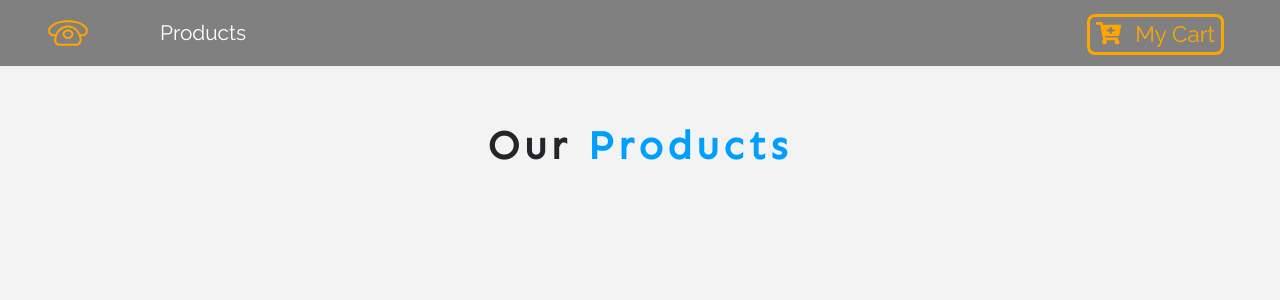
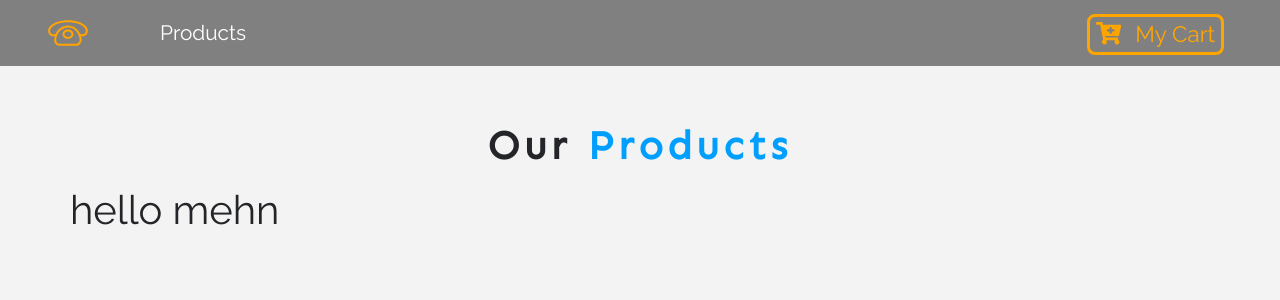
Before and after one commit to ogbeche77/eMarket, a React (Create React App) app: page / in a window 1280 px wide. Shown: the top 300 px of the page. Built offline with nearby package versions, Linux system fonts and the light colour scheme.

Commit message:
proconsume

```diff
--- a/src/components/ProductList.js
+++ b/src/components/ProductList.js
@@ -2,6 +2,7 @@
 import Product from './Product';
 import Title from './Title';
 import {storeProducts} from '../data';
+import {ProductConsumer} from '../context';
 export default class ProductList extends Component {
     state={
         products: storeProducts
@@ -14,7 +15,14 @@
             <div className="container">
             <Title name="our" title="products"/>
 
-            <div className="row"/>
+            <div className="row">
+            <ProductConsumer>
+            {value=>{
+           return <h1> {value}</h1>
+            }}
+
+            </ProductConsumer>
+            </div>
             </div>
             </div>
 
```
